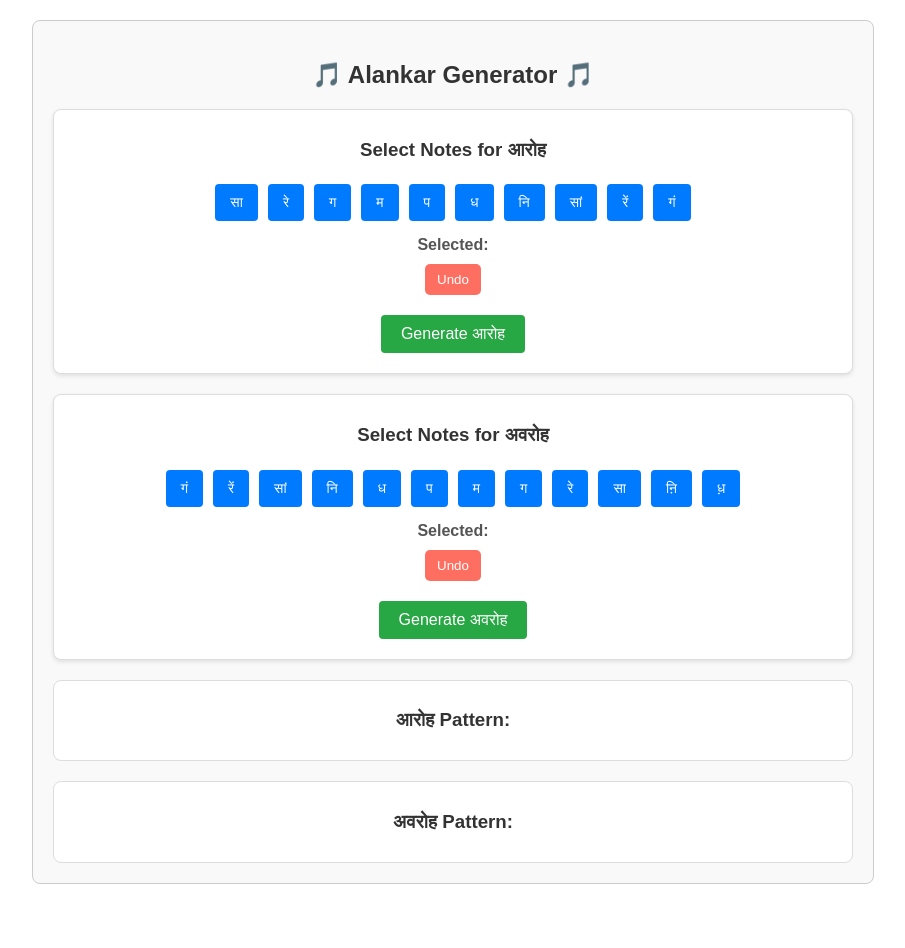
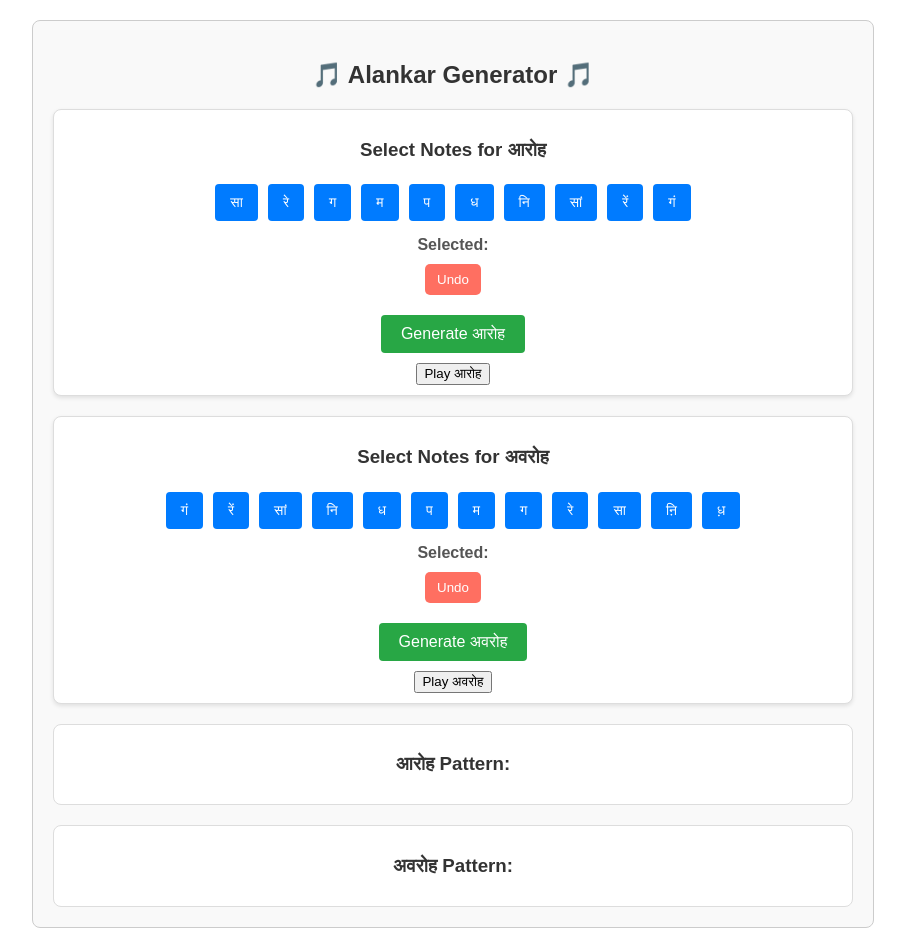
Before and after one commit to Soham1903/Alankar-generator, a React (Create React App) app: page / in a window 1280 px wide. Shown: the whole page, without its empty margins (187-1092 px from the left). Before the commit the page ends 904 px from the top, so only its background shows below. Built offline with nearby package versions, Linux system fonts and the light colour scheme.

Commit message:
Update App.js

```diff
--- a/src/App.js
+++ b/src/App.js
@@ -38,25 +38,11 @@ const App = () => {
   const [reversePattern, setReversePattern] = useState([]);
   const [straightOutput, setStraightOutput] = useState([]);
   const [reverseOutput, setReverseOutput] = useState([]);
+  const [currentNote, setCurrentNote] = useState(null); // State for highlighting the current note
 
-  const playNoteSound = (note) => {
+  const playNoteSound = async (note) => {
     const audio = new Audio(`/sounds/${note}.mp3`);
-    audio.play();
-  };
-
-  const playNotesWithDelay = (output, noteDelay = 300, lineDelay = 500) => {
-    let delay = 0;
-
-    output.forEach((line) => {
-      line.forEach((note) => {
-        setTimeout(() => {
-          const audio = new Audio(`/sounds/${note}.mp3`);
-          audio.play();
-        }, delay);
-        delay += noteDelay; // Add delay for each note
-      });
-      delay += lineDelay; // Add extra delay between lines
-    });
+    await audio.play();
   };
 
   const handleNoteClick = (note, type) => {
@@ -92,9 +78,6 @@ const App = () => {
       }
     }
     setStraightOutput(output);
-
-    // Play the notes with delays
-    playNotesWithDelay(output);
   };
 
   const generateReversePattern = () => {
@@ -113,9 +96,18 @@ const App = () => {
       }
     }
     setReverseOutput(output);
+  };
 
-    // Play the notes with delays
-    playNotesWithDelay(output);
+  const playPatternWithHighlights = async (pattern, map) => {
+    for (const line of pattern) {
+      for (const note of line) {
+        setCurrentNote(note); // Highlight the current note
+        await playNoteSound(note);
+        await new Promise((resolve) => setTimeout(resolve, 300)); // Delay between notes
+      }
+      setCurrentNote(null); // Clear highlight between lines
+      await new Promise((resolve) => setTimeout(resolve, 500)); // Delay between lines
+    }
   };
 
   return (
@@ -128,7 +120,7 @@ const App = () => {
           <button
             key={note}
             onClick={() => handleNoteClick(note, "straight")}
-            className="note-button"
+            className={`note-button ${currentNote === note ? "highlight" : ""}`}
           >
             {note}
           </button>
@@ -142,6 +134,12 @@ const App = () => {
         <button onClick={generateStraightPattern} className="generate-button">
           Generate आरोह
         </button>
+        <button
+          onClick={() => playPatternWithHighlights(straightOutput, notesMap)}
+          className="play-button"
+        >
+          Play आरोह
+        </button>
       </div>
 
       <div className="pattern-container">
@@ -150,7 +148,7 @@ const App = () => {
           <button
             key={note}
             onClick={() => handleNoteClick(note, "reverse")}
-            className="note-button"
+            className={`note-button ${currentNote === note ? "highlight" : ""}`}
           >
             {note}
           </button>
@@ -163,6 +161,14 @@ const App = () => {
         </button>
         <button onClick={generateReversePattern} className="generate-button">
           Generate अवरोह
+        </button>
+        <button
+          onClick={() =>
+            playPatternWithHighlights(reverseOutput, reverseNotesMap)
+          }
+          className="play-button"
+        >
+          Play अवरोह
         </button>
       </div>
 
```
